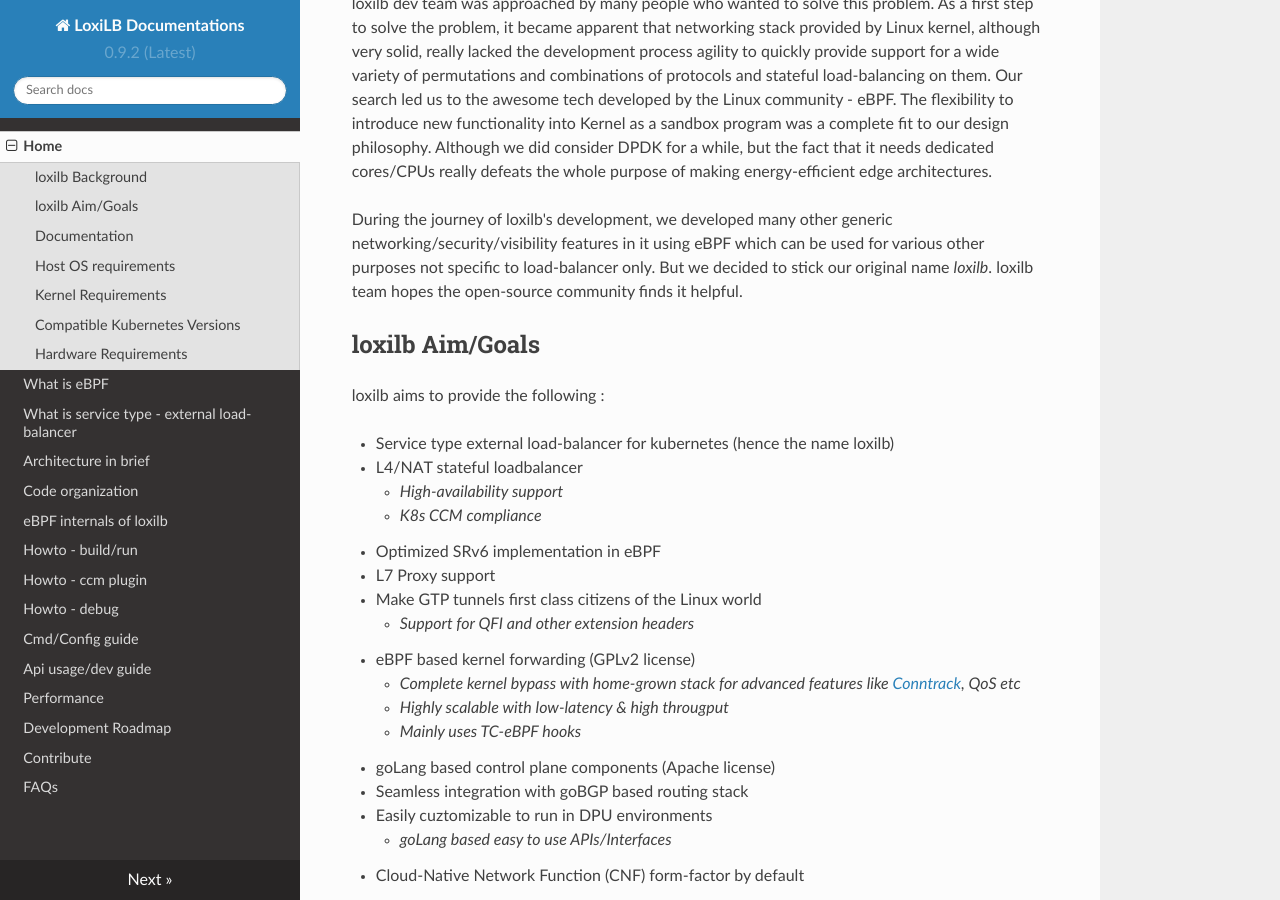
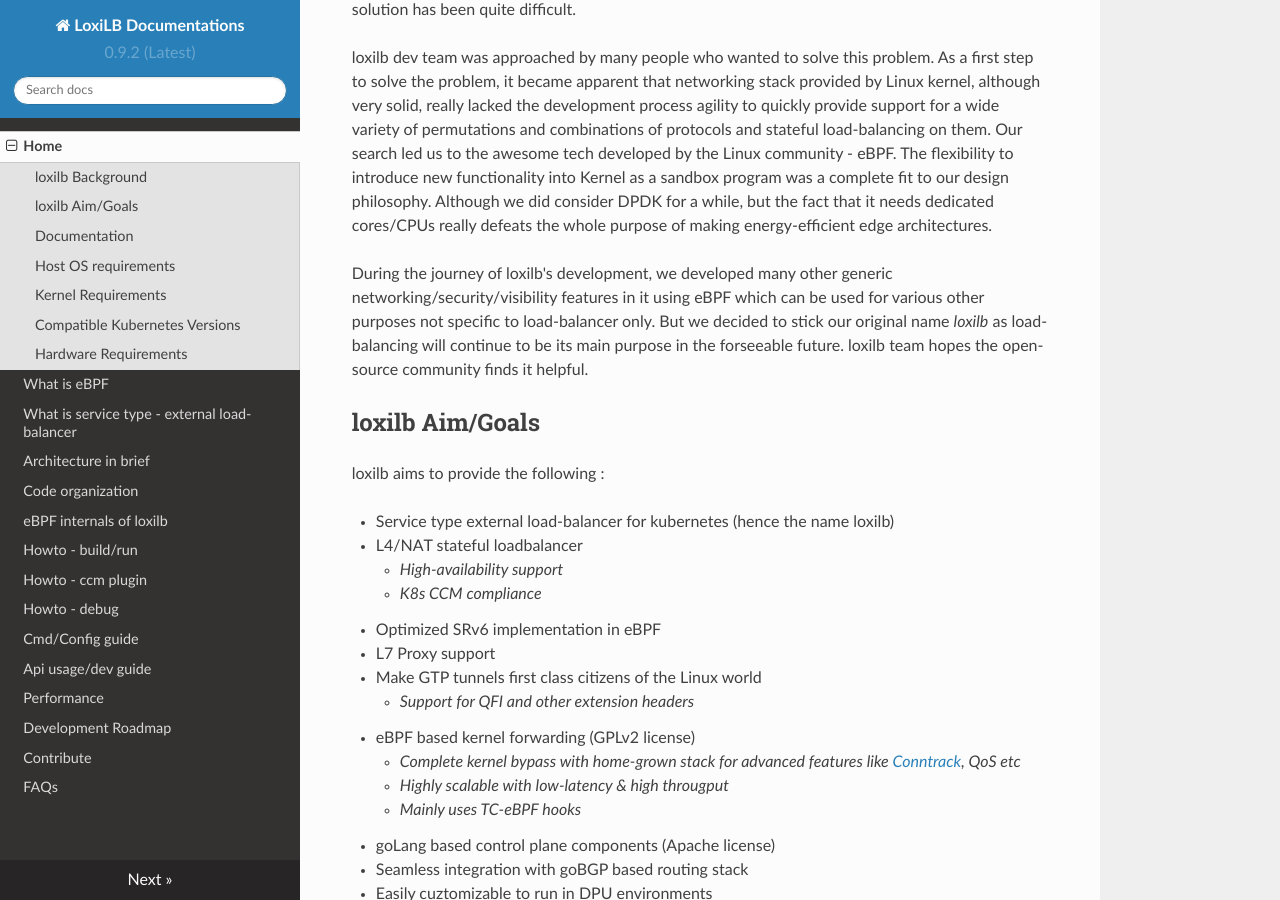
Before and after one commit to loxilb-io/loxilbdocs, an MkDocs documentation site: the page built from docs/index.md, in a window 1280 px wide and 900 px high, scrolled down 536 px. Built offline with MkDocs 1.6.1, drawn with Linux system fonts in a browser that asks for light colours; nearby versions of some CDN libraries.

Commit message:
Update index.md

```diff
--- a/docs/index.md
+++ b/docs/index.md
@@ -9,7 +11,7 @@
 
 loxilb dev team was approached by many people who wanted to solve this problem. As a first step to solve the problem, it became apparent that networking stack provided by Linux kernel, although very solid,  really lacked the development process agility to quickly provide support for a wide variety of permutations and combinations of protocols and stateful load-balancing on them. Our search led us to the awesome tech developed by the Linux community - eBPF. The flexibility to introduce new functionality into Kernel as a sandbox program was a complete fit to our design philosophy. Although we did consider DPDK for a while, but the fact that it needs dedicated cores/CPUs really defeats the whole purpose of making energy-efficient edge architectures.
 
-During the journey of loxilb's development, we developed many other generic networking/security/visibility features in it using eBPF which can be used for various other purposes not specific to load-balancer only. But we decided to stick our original name *loxilb*. loxilb team hopes the open-source community finds it helpful.
+During the journey of loxilb's development, we developed many other generic networking/security/visibility features in it using eBPF which can be used for various other purposes not specific to load-balancer only. But we decided to stick our original name *loxilb* as load-balancing will continue to be its main purpose in the forseeable future. loxilb team hopes the open-source community finds it helpful.
 
 ## loxilb Aim/Goals
 
```
Also changed, not shown: other parts of docs/index.md (+3 -1 lines).
